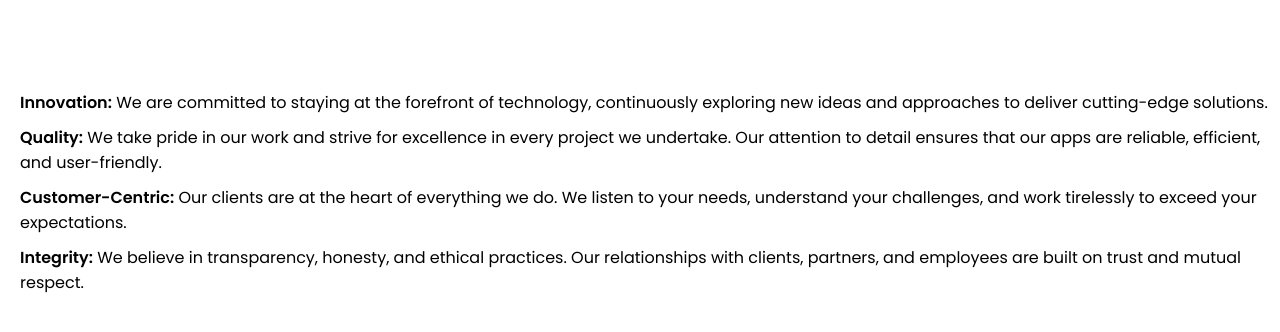
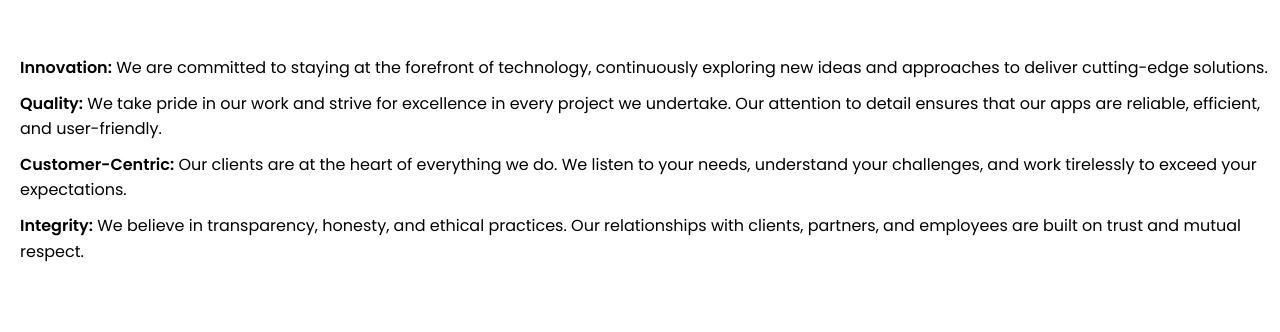
Before and after one commit to Aayan-infotech/hunt30-uj, a React (Create React App) app: page /about in a window 1280 px wide. Shown: the part 444-776 px from the top of the page. Built offline with nearby package versions, Linux system fonts and the light colour scheme.

Commit message:
add change

```diff
--- a/src/component/AboutUs.jsx
+++ b/src/component/AboutUs.jsx
@@ -1,5 +1,5 @@
 import React from 'react';
-import './DeleteAccount.css';
+import './Aboutus.css';
 
 const AboutUs = () => {
   return (
--- /dev/null
+++ b/src/component/Aboutus.css
@@ -0,0 +1,18 @@
+body {
+    color: #000; /* Ensure the default text color is black */
+    background-color: #fff; /* Set a light background for readability */
+    font-family: Arial, sans-serif; /* Optional: Choose a clean font */
+  }
+
+  h1, h2, p, ul, li {
+    color: #000; /* Set text color to black for all headings and content */
+    margin: 10px 0;
+  }
+
+  ul {
+    padding-left: 20px; /* Add some padding for list items */
+  }
+
+  li {
+    line-height: 1.6; /* Improve readability for list items */
+  }
```
